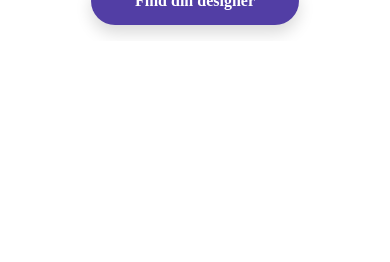
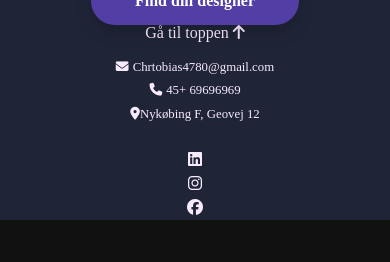
Before and after one commit to Arnsdorf/FindGraphicsChrSigurd, a PHP site: page /christianfunplace.html in a window 390 px wide. Shown: the part 845-1107 px from the top of the page. Before the commit the page ends 881 px from the top, so only its background shows below. Run offline with PHP 8.4, Linux system fonts and the light colour scheme; style sheets or scripts are compiled from the project's sources; some libraries are stand-ins or nearby versions; some web fonts are replaced.

Commit message:
Chr nyheder setup 1.0.9

```diff
--- a/christianfunplace.html
+++ b/christianfunplace.html
@@ -18,7 +18,7 @@
     <meta name="copyright" content="Information om copyright">
 
     <!-- Sikrer man kan benytte CSS ved at tilkoble en CSS fil -->
-    <link rel="tab icon" href="billeder/Tab%20logo.png">
+    <script src="https://kit.fontawesome.com/61cb53b069.js" crossorigin="anonymous"></script>
     <link href="css/bootstrap.css" rel="stylesheet" type="text/css">
     <link href="css/styles.css" rel="stylesheet" type="text/css">
     <link rel="stylesheet" href="https://use.typekit.net/ykt2zah.css">
@@ -100,6 +100,46 @@
 
 
 
+<div class="container-fluid footer">
+    <div class="row">
+
+        <h6 class="text-center footer-text pt-4">Gå til toppen <i class="fa-solid fa-arrow-up"></i></h6>
+
+
+            <a class="footer-link text-center pt-3 d-md-none" href=""> <i class="pe-1 fa-solid fa-envelope"></i>Chrtobias4780@gmail.com</a>
+            <a class="footer-link text-center pt-1 d-md-none" href=""> <i class="pe-1 fa-solid fa-phone"></i>45+ 69696969</a>
+            <a class="footer-link text-center pt-1 d-md-none" href=""> <i class="fa-solid fa-location-dot"></i>Nykøbing F, Geovej 12</a>
+
+
+        <div class="d-none d-md-block">
+            <a class="footer-link text-center pt-3" href=""> <i class="pe-1 fa-solid fa-envelope"></i>Chrtobias4780@gmail.com</a>
+            <a class="footer-link text-center pt-1" href=""> <i class="pe-1 fa-solid fa-phone"></i>45+ 69696969</a>
+            <a class="footer-link text-center pt-1" href=""> <i class="pe-1 fa-solid fa-location-dot"></i>Nykøbing F, Geovej 12</a>
+        </div>
+
+        <div class="text-center pt-4 d-md-none">
+        <div><i class="social fa-brands fa-linkedin"></i></div>
+        <div><i class="social fa-brands fa-instagram"></i></div>
+        <div><i class="social fa-brands fa-facebook "></i></div>
+        </div>
+
+        <div class="text-center d-flex pt-4 d-none d-md-block">
+            <div><i class="social fa-x2 fa-brands fa-linkedin"></i></div>
+            <div><i class="social fa-x2 fa-brands fa-instagram"></i></div>
+            <div><i class="social fa-x2 fa-brands fa-facebook "></i></div>
+        </div>
+
+    </div>
+</div>
+
+<div class="container-fluid footer-small">
+    <div class="row">
+
+    </div>
+</div>
+
+
+
 
 <script>
     const toggle = document.querySelector('.toggle');
--- a/css/styles.scss
+++ b/css/styles.scss
@@ -485,6 +485,28 @@ input{
 	font-family: Montserrat;
 	font-weight: bold;
 }
+//footer//
+.footer{
+	background-color: #1f2437;
+
+}
+.footer-small{
+	background-color: #111111;
+	height: 5vh;
+}
+.footer-text{
+	font-family: Montserrat;
+	color: #f8eaff;
+}
+.footer-link{
+	font-family: Montserrat;
+	color: #f8eaff;
+	font-size: 0.8rem;
+	text-decoration: none;
+}
+.social{
+	color: #f8eaff;
+}
 @media screen and (min-width: 768px){
 
 	.rubrik{
```
